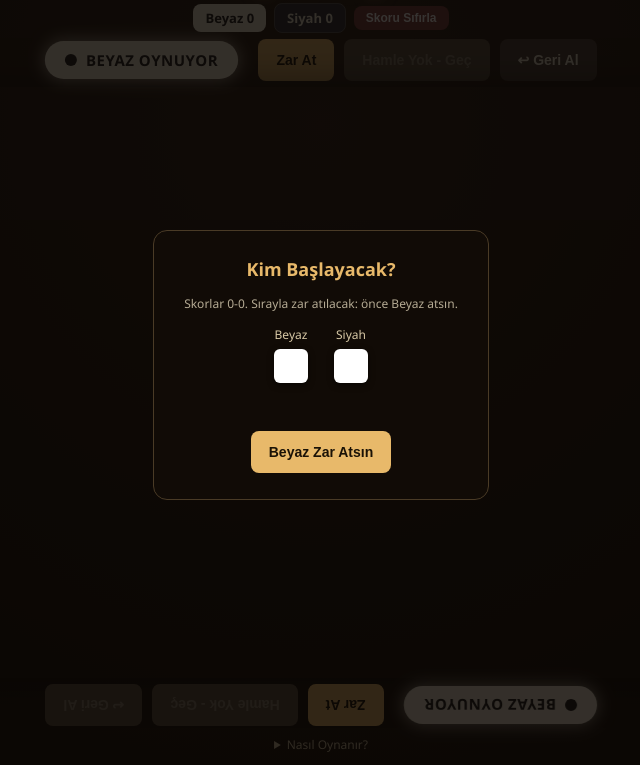
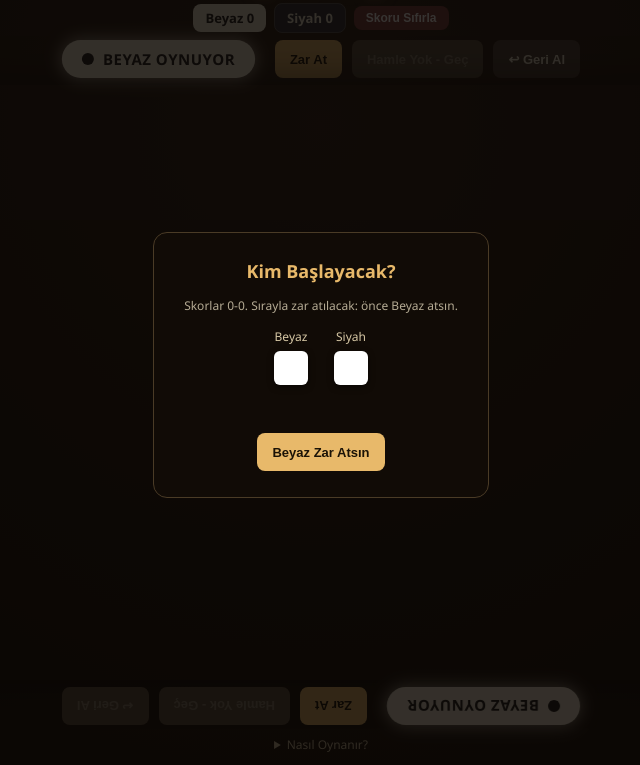
Before and after one commit to Emirhankrcbn/tavla, a plain HTML site: page index.html in a window 1280 px wide. Shown: the part 35-800 px from the top of the page, without its empty margins (319-959 px from the left). Drawn offline with Linux system fonts and the light colour scheme.

Commit message:
Buton boyutlarını hafifçe küçült
Butonlar (Zar At, Geç, Geri Al vb.) ekrana sığmıyordu; padding, min-height
ve font-size biraz azaltıldı.

```diff
--- a/style.css
+++ b/style.css
@@ -43,7 +43,7 @@
   }
   .die svg { width:26px; height:26px; }
   button {
-    padding:11px 18px; min-height:42px; font-size:14px; cursor:pointer; border:none; border-radius:8px;
+    padding:9px 15px; min-height:38px; font-size:13px; cursor:pointer; border:none; border-radius:8px;
     font-weight:bold; background:#e8b96a; color:#1a1206;
   }
   button:hover { background:#f5cd8a; }
```
